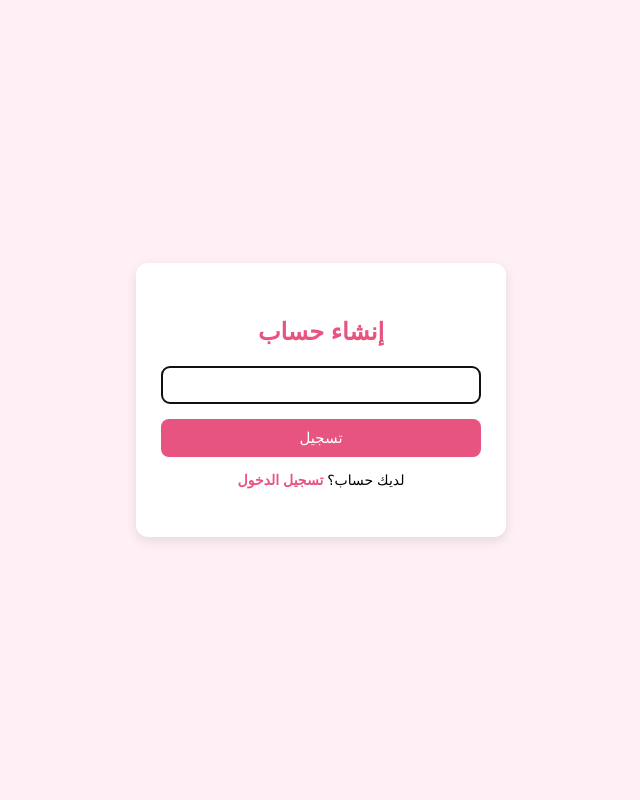
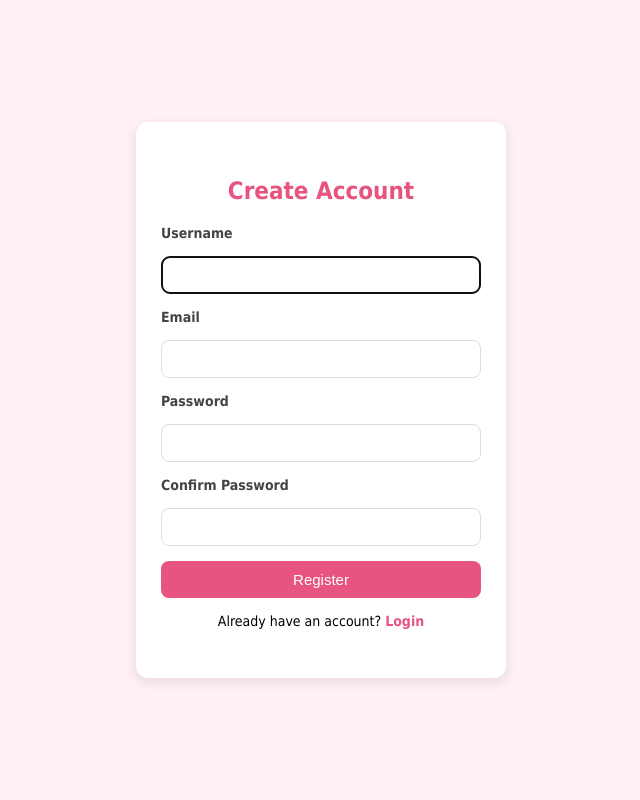
Before and after one commit to bkh1423/myproject, a Django app: page /accounts/register/ in a window 1280 px wide. Shown: the whole page, without its empty margins (319-959 px from the left). Run offline with Django 5.2, Linux system fonts and the light colour scheme.

Commit message:
حفظ تعديل

```diff
--- a/templates/accounts/register.html
+++ b/templates/accounts/register.html
@@ -1,11 +1,11 @@
 <!DOCTYPE html>
-<html lang="ar">
+<html lang="en">
 <head>
     <meta charset="UTF-8">
-    <title>إنشاء حساب - متجر الورود 🌸</title>
+    <title>Register - Flower Store 🌸</title>
     <style>
         body {
-            font-family: "Tajawal", sans-serif;
+            font-family: "Tahoma", sans-serif;
             background: #fff0f5;
             margin: 0;
             display: flex;
@@ -29,6 +29,12 @@
             display: flex;
             flex-direction: column;
             gap: 15px;
+        }
+        label {
+            text-align: left;
+            font-size: 14px;
+            font-weight: bold;
+            color: #444;
         }
         input {
             padding: 10px;
@@ -61,14 +67,25 @@
 </head>
 <body>
     <div class="form-container">
-        <h2>إنشاء حساب</h2>
+        <h2>Create Account</h2>
         <form method="post">
             {% csrf_token %}
+
+            <label for="id_username">Username</label>
             {{ form.username }}
-            {{ form.password }}
-            <button type="submit">تسجيل</button>
+
+            <label for="id_email">Email</label>
+            {{ form.email }}
+
+            <label for="id_password1">Password</label>
+            {{ form.password1 }}
+
+            <label for="id_password2">Confirm Password</label>
+            {{ form.password2 }}
+
+            <button type="submit">Register</button>
         </form>
-        <p>لديك حساب؟ <a href="{% url 'login' %}">تسجيل الدخول</a></p>
+        <p>Already have an account? <a href="{% url 'login' %}">Login</a></p>
     </div>
 </body>
 </html>
```
Also changed, not shown: db.sqlite3.
